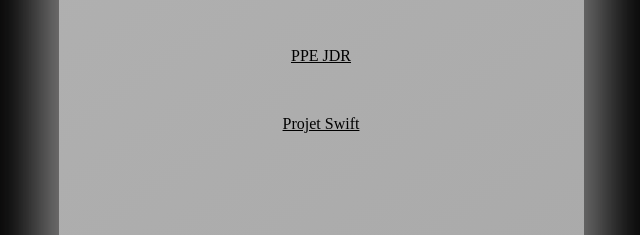
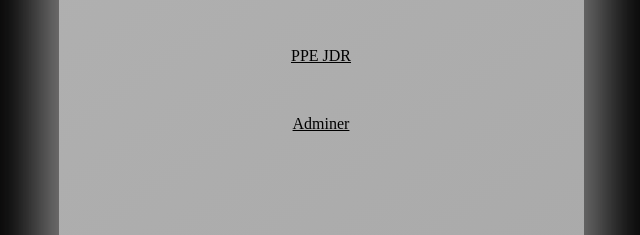
Before and after one commit to Freddy92i/indexserv, a plain HTML site: page index.html in a window 1280 px wide. Shown: the part 359-594 px from the top of the page, 319-959 px from the left. Drawn offline with Linux system fonts and the light colour scheme.

Commit message:
Update index.html

```diff
--- a/index.html
+++ b/index.html
@@ -26,8 +26,8 @@
                 PPE JDR</a>
         </div >
         <div style="padding-top: 50px;">
-            <a class="text" href="swift/*" style="padding-top: 50px;">
-                Projet Swift</a>
+            <a class="text" href="http://pfreddy.aden.school/adminer.php" style="padding-top: 50px;">
+                Adminer</a>
         </div>
     </div>
 
```
